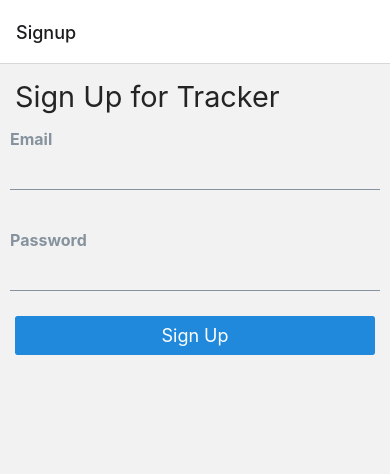
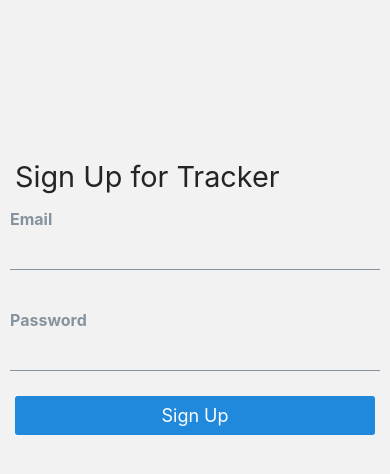
Before and after one commit to vladotoka/track-app, a React Native app: screen /Signup in a window 390 px wide. Shown: the top 474 px of the page. Built offline with nearby package versions, Linux system fonts and the light colour scheme.

Commit message:
styling Signup and handling inputs

```diff
--- a/App.js
+++ b/App.js
@@ -16,7 +16,7 @@
 
 function LoginFlow() {
   return (
-    <SignStack.Navigator>
+    <SignStack.Navigator screenOptions={{ headerShown: false }}>
       <SignStack.Screen name="Signup" component={SignupScreen} />
       <SignStack.Screen name="Signin" component={SigninScreen} />
     </SignStack.Navigator>
--- a/src/screens/SignupScreen.js
+++ b/src/screens/SignupScreen.js
@@ -1,17 +1,35 @@
 import { StyleSheet, View } from 'react-native';
-import React from 'react';
+import React, { useState } from 'react';
 import { Text, Input, Button } from '@rneui/themed';
 import Spacer from '../components/Spacer';
 
 const SignupScreen = ({ navigation }) => {
+  const [email, setEmail] = useState('');
+  const [password, setPassword] = useState('');
+
   return (
-    <View>
+    <View style={styles.container}>
       <Spacer>
         <Text h3>Sign Up for Tracker</Text>
       </Spacer>
-      <Input label="Email" />
+      <Input
+        label="Email"
+        value={email}
+        onChangeText={setEmail}
+        autoCapitalize="none"
+        autoCorrect={false}
+      />
       <Spacer />
-      <Input label="Password" />
+      <Input
+        secureTextEntry
+        label="Password"
+        value={password}
+        onChangeText={setPassword}
+        autoCapitalize="none"
+        autoCorrect={false}
+
+      />
+
       <Spacer>
         <Button title="Sign Up" />
       </Spacer>
@@ -19,6 +37,12 @@
   )
 };
 
-const styles = StyleSheet.create({});
+const styles = StyleSheet.create({
+  container: {
+    flex: 1,
+    justifyContent: 'center',
+    marginBottom: 250,
+  }
+});
 
 export default SignupScreen;
```
